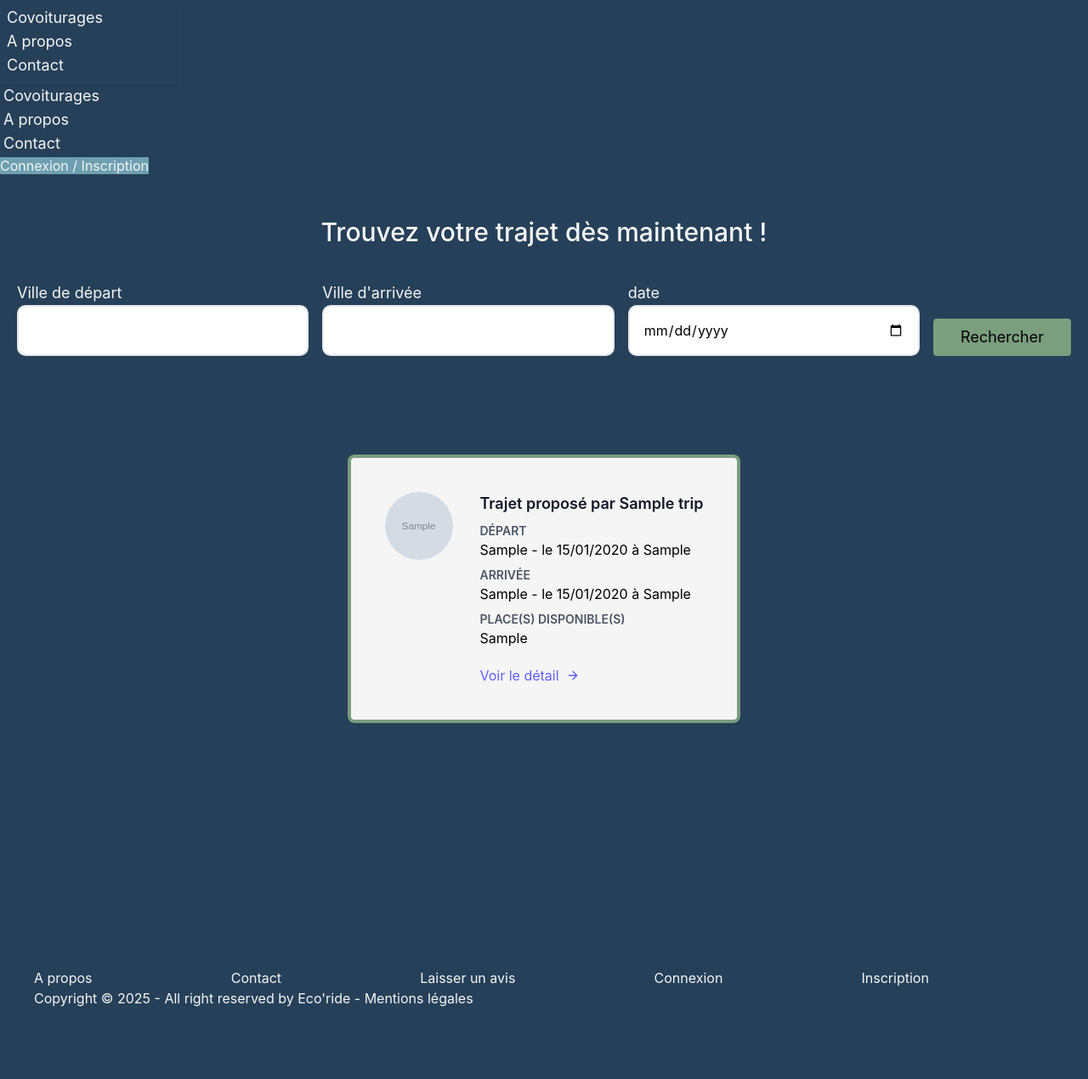
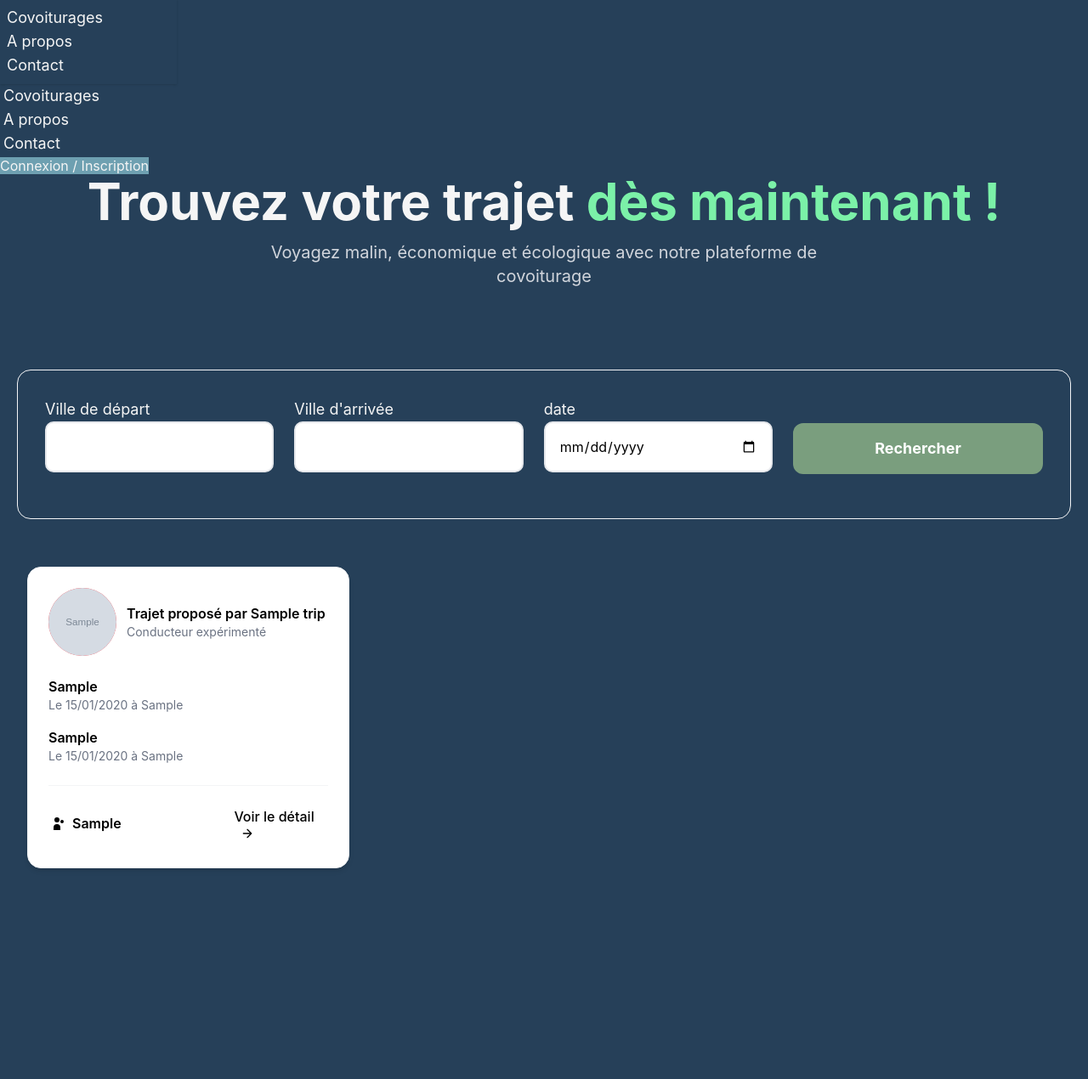
Before and after one commit to Gwladyslsn/Ecoride, a PHP site: the page made by src/Templates/page/Carpoolings.php in a window 1280 px wide. Shown: the part 205-1475 px from the top of the page at 85% size. Before the commit the page ends 1390 px from the top, so only its background shows below. Run offline with PHP 8.4, Linux system fonts and the light colour scheme; the template is opened without the code that fills it: most values are stand-ins (such as "Sample title", 1, 10 or a date in 2020); grey boxes marked "Sample" are stand-in pictures; some libraries are stand-ins or nearby versions.

Commit message:
maj style carpooling view

```diff
--- a/public/asset/css/trips.css
+++ b/public/asset/css/trips.css
@@ -4,24 +4,22 @@
     border-color: var(--secondary-color);
 }
 
-/*Mobile*/
-@media screen and (min-width:320px) and (max-width:767px) {
 
+.btn-search {
+            width: 100%;
+            padding: 16px;
+            background: var(--secondary-color);
+            color: white;
+            border: none;
+            border-radius: 12px;
+            font-size: 18px;
+            font-weight: 700;
+            cursor: pointer;
+            transition: all 0.3s ease;
+            margin-top: 30px;
+        }
 
-}
-
-
-/*large*/
-@media screen and (min-width:768px) {
-    .container-trip{
-        display:flex;
-        flex-direction: row;
-        flex-wrap: wrap;
-        justify-content:center;
-    }
-
-    .trip{
-        width:100%;
-    }
-
-}
+        .btn-search:hover {
+            transform: translateY(-3px);
+            box-shadow: 0 15px 30px rgba(102, 234, 161, 0.4);
+        }
--- a/src/Templates/page/Carpoolings.php
+++ b/src/Templates/page/Carpoolings.php
@@ -7,13 +7,23 @@ use App\Repository\CarpoolingRepository;
 
 ?>
 
+
+    <section class="text-center mb-12">
+        <h1 class="text-4xl sm:text-5xl lg:text-6xl font-bold text-navy mb-4">
+            Trouvez votre trajet
+            <span class="text-green-300">dès maintenant !</span>
+        </h1>
+        <p class="text-xl text-gray-300 max-w-2xl mx-auto">
+            Voyagez malin, économique et écologique avec notre plateforme de covoiturage
+        </p>
+    </section>
+
     <!--SearchBar-->
     <section class="body-font">
         <div class="container px-5 py-12 mx-auto">
-        <div class="flex flex-col text-center w-full mb-8">
-            <h1 class="sm:text-3xl text-2xl font-medium title-font mb-2">Trouvez votre trajet dès maintenant !</h1>
-        </div>
-        <form id="formSearch" method="post" action="<?= BASE_URL ?>Carpoolings" class="flex lg:w-1/1 w-full sm:flex-row flex-col mx-auto px-8 sm:space-x-4 sm:space-y-0 space-y-4 sm:px-0 items-end">
+
+            <div class=" rounded-2xl card-shadow p-6 sm:p-8 border border-gray-100">
+                <form id="formSearch" method="post" action="<?= BASE_URL ?>Carpoolings" class="flex flex-col lg:flex-row gap-4 lg:gap-6">
                     <div class="relative flex-grow w-full">
                         <label for="departureCity" class="leading-7 text-lg">Ville de départ</label>
                         <input type="text" id="departure_city_search" name="departureCitySearch" class="w-full bg-gray-100 bg-opacity-50 rounded border border-gray-300 focus:border-green-500 focus:bg-white focus:ring-2 focus:ring-green-200 text-base outline-none text-black py-1 px-3 leading-8 transition-colors duration-200 ease-in-out">
@@ -26,26 +36,31 @@ use App\Repository\CarpoolingRepository;
                         <label for="date" class="leading-7 text-lg">date</label>
                         <input type="date" id="date_search" name="dateSearch" class="w-full bg-gray-100 bg-opacity-50 rounded border border-gray-300 focus:border-green-500 focus:bg-transparent focus:ring-2 focus:ring-green-200 text-base outline-none text-black py-1 px-3 leading-8 transition-colors duration-200 ease-in-out">
                     </div>
-            <button type="submit" id="btn_search" class="border-0 py-2 px-8 focus:outline-none hover:bg-green-600 rounded text-lg btn-search">
-                <a>Rechercher</a>
+                    <button type="submit" id="btn_search" class="border-0 py-2 px-6 rounded-xl text-lg btn-search">
+                        Rechercher
                     </button>
                 </form>
                 <div id="feedback-search" class="mt-5"></div>
             </div>
+        </div>
     </section>
 
-<section class="default-trip container-trip">
+
+<!--Results-->
+    <section class="default-trip container-trip mx-auto py-2 px-8 max-w-screen-3xl">
+        <div class="grid grid-cols-1 lg:grid-cols-3 gap-10">
             <?php foreach ($trips as $trip): ?>
                 <?php include ROOTPATH . 'src/Templates/trip_item.php'; ?>
             <?php endforeach; ?>
+        </div>
     </section>
 
     <section>
         <?php
-        if (!$trips){?>
+        if (!$trips) { ?>
             <div id="results" class="text-center mb-5 text-lg">Aucun eco'Driver n'a proposé ce trajet pour le moment</div>
             <img src="../asset/image/noresult.jpg" alt="logo recherche trajet" class="w-400 rounded-lg mx-auto">
-        <?php }?>
+        <?php } ?>
     </section>
 
 
--- a/src/Templates/trip_item.php
+++ b/src/Templates/trip_item.php
@@ -6,51 +6,48 @@ $avatarDriver = !empty($trip['avatar_user'])
 
 ?>
 
-
-<div class="text-gray-600 body-font px-5 py-6 mx-auto flex">
-    <div class="px-5 py-6 mx-auto flex">
-        <div class="card p-4 rounded-lg trip">
-            <div class="flex rounded-lg p-6 sm:flex-row">
-                <div class="w-20 h-20 sm:mr-8 sm:mb-0 mb-4 inline-flex items-center justify-center rounded-full bg-indigo-100 text-indigo-500 flex-shrink-0 overflow-hidden">
+        <div class="w-full max-w-5xl bg-white rounded-2xl shadow-md hover:shadow-lg p-6 border border-gray-100 hover:border-green-custom transition-all duration-300 transform hover:-translate-y-1">
+            <!-- Driver Info -->
+            <div class="flex items-center space-x-3 mb-6">
+                <div class="w-20 h-20 bg-red-500 rounded-full flex items-center justify-center">
                     <img src="<?= $avatarDriver; ?>" alt="icone de profil du conducteur" class="w-full h-full object-cover rounded-full">
                 </div>
-                <div class="flex-grow">
-                    <h2 class="text-gray-900 text-lg title-font font-semibold mb-2">
-                        Trajet proposé par <?= htmlspecialchars($trip['name_user']) ?>
-                    </h2>
-
-                    <div class="mb-2">
-                        <p class="text-sm text-gray-600 font-semibold uppercase">Départ</p>
-                        <p class="text-black">
-                            <?= htmlspecialchars($trip['departure_city']) ?> -
-                            le <?= date('d/m/Y', strtotime($trip['departure_date'])) ?> à <?= htmlspecialchars($trip['departure_hour']) ?>
-                        </p>
+                <div>
+                    <h3 class="font-semibold text-black">Trajet proposé par <?= htmlspecialchars($trip['name_user']) ?></h3>
+                    <p class="text-sm text-gray-500">Conducteur expérimenté</p>
+                </div>
             </div>
 
-                    <div class="mb-2">
-                        <p class="text-sm text-gray-600 font-semibold uppercase">Arrivée</p>
-                        <p class="text-black">
-                            <?= htmlspecialchars($trip['arrival_city']) ?> -
-                            le <?= date('d/m/Y', strtotime($trip['arrival_date'])) ?> à <?= htmlspecialchars($trip['arrival_hour']) ?>
-                        </p>
+            <!-- Route Info -->
+            <div class="space-y-4 mb-6">
+                <div class="flex items-center space-x-4 route-line relative">
+                    <div class="flex-1">
+                        <p class="font-semibold text-black"> <?= htmlspecialchars($trip['departure_city']) ?></p>
+                        <p class="text-sm text-gray-500">Le <?= date('d/m/Y', strtotime($trip['departure_date'])) ?> à <?= htmlspecialchars($trip['departure_hour']) ?></p>
+                    </div>
+                </div>
+                <div class="flex items-center space-x-4 route-line relative">
+                    <div class="flex-1">
+                        <p class="font-semibold text-black"><?= htmlspecialchars($trip['arrival_city']) ?></p>
+                        <p class="text-sm text-gray-500">Le <?= date('d/m/Y', strtotime($trip['arrival_date'])) ?> à <?= htmlspecialchars($trip['arrival_hour']) ?></p>
+                    </div>
+                </div>
             </div>
 
-                    <div class="mb-2">
-                        <p class="text-sm text-gray-600 font-semibold uppercase">Place(s) disponible(s)</p>
-                        <p class="text-black">
-                            <?= htmlspecialchars($trip['nb_place']) ?>
-                        </p>
+            <!-- Card Footer -->
+            <div class="flex items-center justify-between pt-4 border-t border-gray-100">
+                <div class="flex items-center space-x-2 text-black">
+                    <svg class="w-5 h-5" fill="currentColor" viewBox="0 0 20 20">
+                        <path d="M13 6a3 3 0 11-6 0 3 3 0 016 0zM18 8a2 2 0 11-4 0 2 2 0 014 0zM14 15a4 4 0 00-8 0v3h8v-3z"></path>
+                    </svg>
+                    <span class="font-semibold text-black"><?= htmlspecialchars($trip['nb_place']) ?></span>
                 </div>
-
-                    <a href="#" class="mt-3 text-indigo-500 inline-flex items-center">
+                <button class="bg-navy text-black px-4 py-2 rounded-lg font-medium transition-all duration-200 transform hover:scale-105">
                     Voir le détail
                     <svg fill="none" stroke="currentColor" stroke-linecap="round" stroke-linejoin="round"
                         stroke-width="2" class="w-4 h-4 ml-2" viewBox="0 0 24 24">
                         <path d="M5 12h14M12 5l7 7-7 7" />
                     </svg>
-                    </a>
+                </button>
             </div>
         </div>
-        </div>
-    </div>
-</div>
```
Lines whose indentation alone changed are shown as unchanged.
